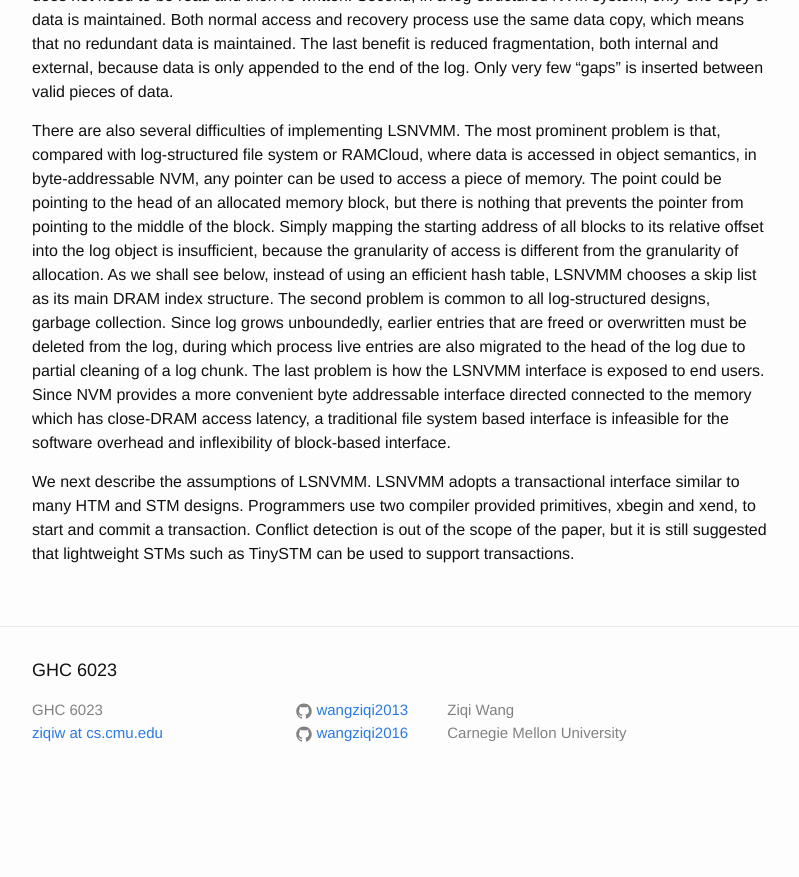
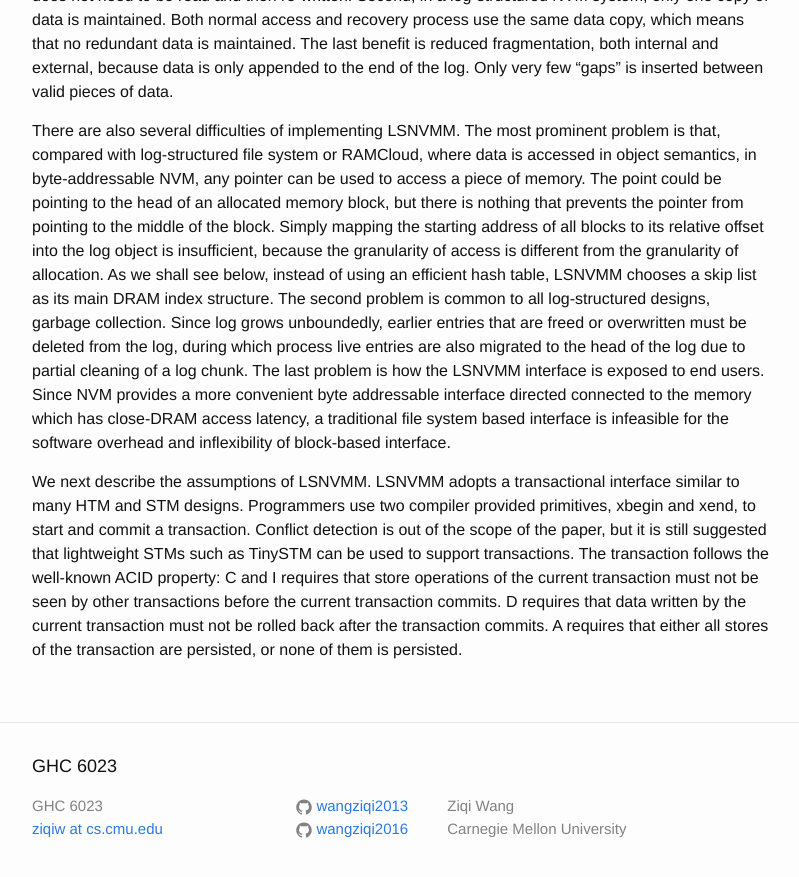
Before and after one commit to wangziqi2013/wangziqi2013.github.io, a Jekyll site: the page built from _posts/2019-02-25-log-structured-nv-main-memory.markdown, in a window 1280 px wide and 900 px high, scrolled down 1003 px. Shown: the top 877 px of the window, without its empty margins (238-1037 px from the left). Built offline with Jekyll 4.4.1, drawn with Linux system fonts in a browser that asks for light colours; before the commit the page ends 1807 px from its top, so only the background shows below that.

Commit message:
Adding ACID

```diff
--- a/_posts/2019-02-25-log-structured-nv-main-memory.markdown
+++ b/_posts/2019-02-25-log-structured-nv-main-memory.markdown
@@ -51,4 +51,7 @@ block-based interface.
 We next describe the assumptions of LSNVMM. LSNVMM adopts a transactional interface similar to many HTM and STM designs.
 Programmers use two compiler provided primitives, xbegin and xend, to start and commit a transaction. Conflict detection
 is out of the scope of the paper, but it is still suggested that lightweight STMs such as TinySTM can be used to
-support transactions.
+support transactions. The transaction follows the well-known ACID property: C and I requires that store operations of the
+current transaction must not be seen by other transactions before the current transaction commits. D requires that data
+written by the current transaction must not be rolled back after the transaction commits. A requires that either all stores
+of the transaction are persisted, or none of them is persisted.
```
